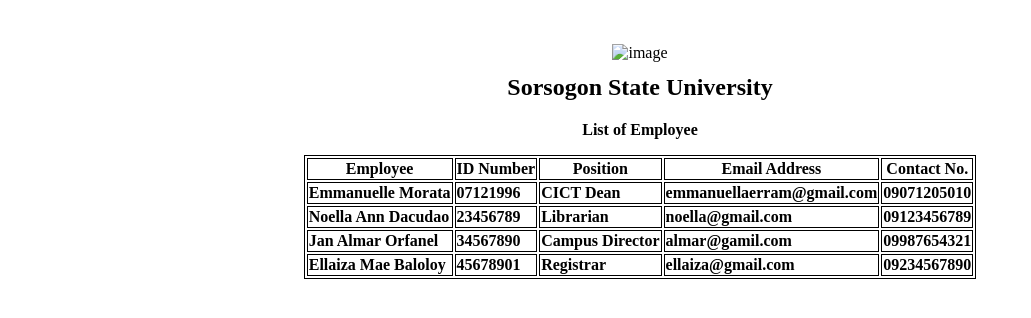
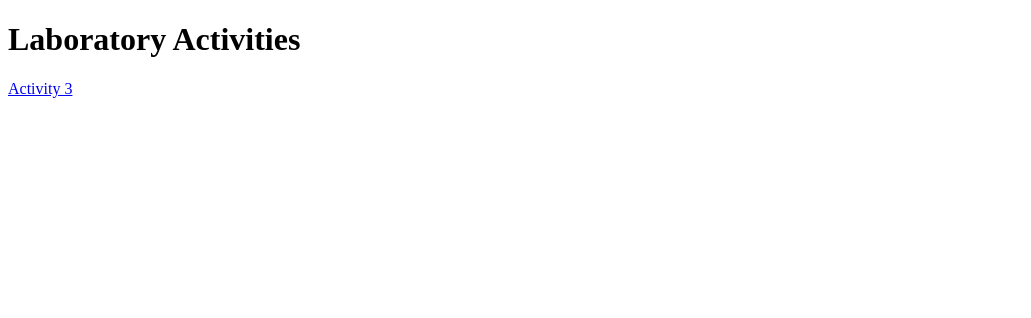
Before and after one commit to AsuzagawaAkagi/Activity-1-Web-System-and-Technologies, a plain HTML site: page index.html in a window 1280 px wide. Shown: the whole page, without its empty margins (0-1031 px from the left). Drawn offline with Linux system fonts and the light colour scheme.

Commit message:
Update index.html

```diff
--- a/index.html
+++ b/index.html
@@ -5,70 +5,9 @@
     <meta name="viewport" content="width=device-width, initial-scale=1.0">
     <title>Document</title>
 </head>
-    <style>
-        table, th, td{
-            border: 1px solid black;
-        }
-        .imgcontainer {
-                text-align: center;
-                margin: 24px 0 12px 0;
-                width: 100%;
-                height: 100%;
-                float: left;
-        }
-        img.logo {
-                width: 20vh;
-                height: 20vh;
-        }
-    </style>
+
     <body>
-        <div class="imgcontainer">
-            <img src="" alt="image" class="logo">
-        </div>
-
-        <h2>
-            <center><b>Sorsogon State University<b></center>
-        </h2>
-        <p><center><b>List of Employee</b></center></p>
-    <center>
-        <table>
-            <tr>
-                <th>Employee</th>
-                <th>ID Number</th>
-                <th>Position</th>
-                <th>Email Address</th>
-                <th>Contact No.</th>
-            <tr>
-                <td>Emmanuelle Morata</td>
-                <td>07121996</td>
-                <td>CICT Dean</td>
-                <td>emmanuellaerram@gmail.com</td>
-                <td>09071205010</td>
-            <tr>
-                <td>Noella Ann Dacudao</td>
-                <td>23456789</td>
-                <td>Librarian</td>
-                <td>noella@gmail.com</td>
-                <td>09123456789</td>
-            <tr>
-                <td>Jan Almar Orfanel</td>
-                <td>34567890</td>
-                <td>Campus Director</td>
-                <td>almar@gamil.com</td>
-                <td>09987654321</td>
-            <tr>
-                <td>Ellaiza Mae Baloloy</td>
-                <td>45678901</td>
-                <td>Registrar</td>
-                <td>ellaiza@gmail.com</td>
-                <td>09234567890</td>
-            </tr>
-            </tr>
-            </tr>
-            </tr>
-            </tr>
-        </table>
-    </center>
-
+        <h1>Laboratory Activities</h1>
+        <a href = "Activity-1.html">Activity 3 </a>
     </body>
 </html>
```
